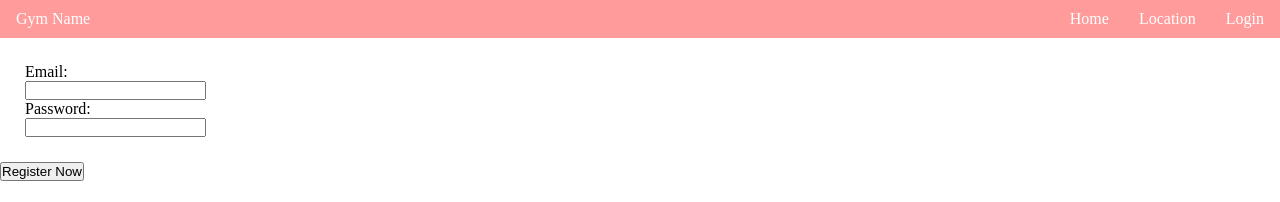
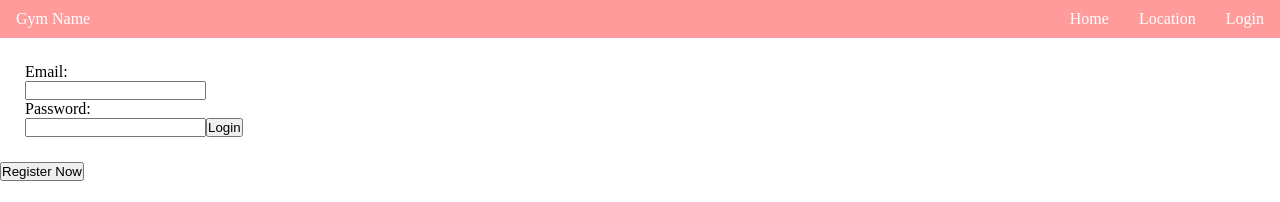
Before and after one commit to paranoidAndroid0124/comp3005final_frontend, a React (Create React App) app: page /login in a window 1280 px wide. Shown: the top 202 px of the page. Built offline with nearby package versions, Linux system fonts and the light colour scheme.

Commit message:
added backend login route

```diff
--- a/src/components/login/Login.jsx
+++ b/src/components/login/Login.jsx
@@ -5,14 +5,54 @@ function Login() {
 
   const [email, setEmail] = useState("");
   const [password, setPassword] = useState("");
+
+  const handleSubmit = async (event) => {
+    event.preventDefault();
+    try {
+      const response = await fetch('http://localhost:3001/login', {
+        method: 'POST',
+        headers: {
+          'Content-type' : 'application/json'
+        },
+        body: JSON.stringify({email, password})
+      });
+
+      if(!response.ok) {
+        throw new Error(`Http error status: ${response.status}`);
+      }
+
+      // Parse response as text
+      const token = await  response.text();
+      // For dev purposes
+      console.log(token);
+      // store token
+      localStorage.setItem("token", token);
+
+    } catch (error) {
+      console.error('There was a problem with the login request:', error);
+      // TODO: handle error (err msg to user)
+    }
+  }
+
   return (
     <div>
-      <form>
+      <form onSubmit={handleSubmit}>
         <div>Email: </div>
-        <input type="text" value={email}></input>
+        <input
+            name="email"
+            type="text"
+            value={email}
+            onChange={(event) => setEmail(event.target.value)}
+        />
 
         <div>Password: </div>
-        <input type="text" value={password}></input>
+        <input
+            name="password"
+            type="password"
+            value={password}
+            onChange={(event) => setPassword(event.target.value)}
+        />
+        <button type={"submit"}>Login</button>
       </form>
 
 
```
